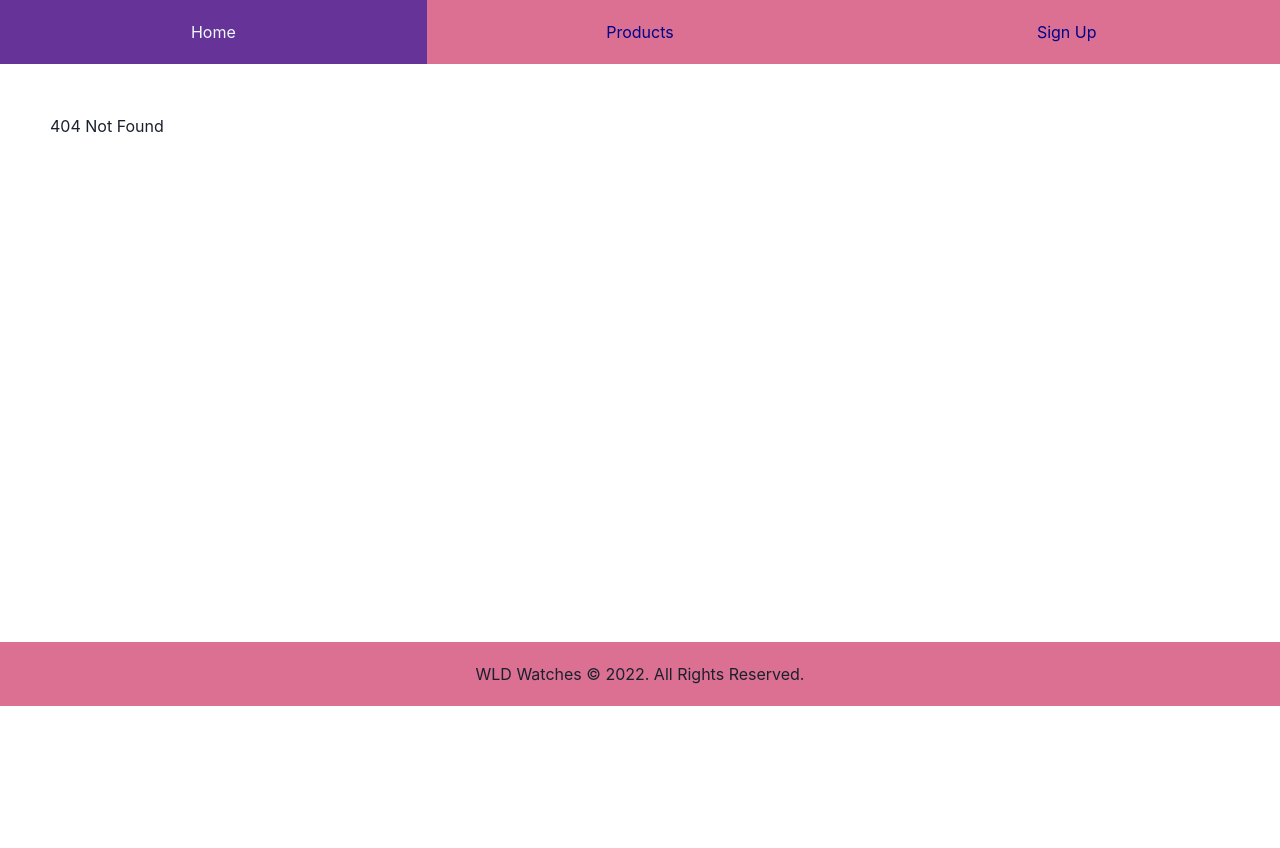
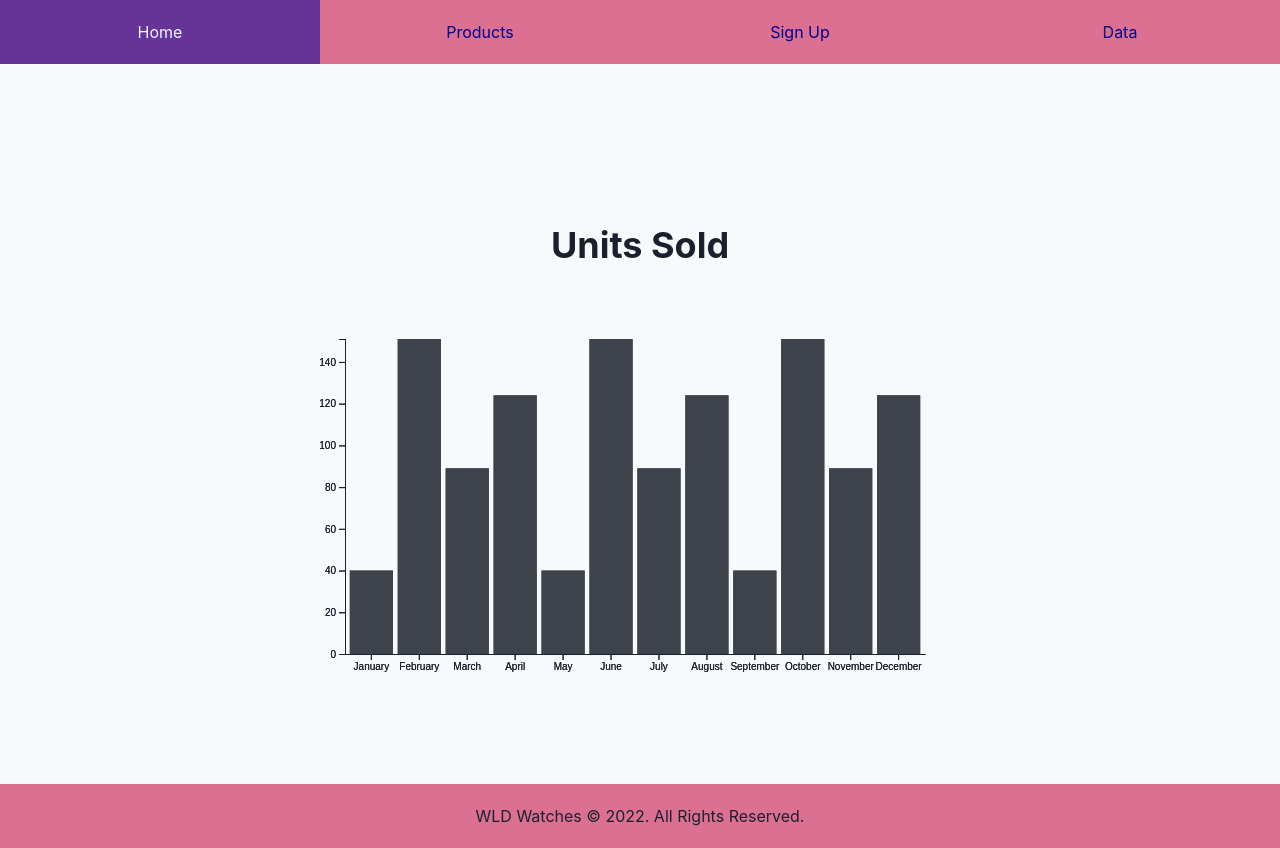
Before and after one commit to GYFoo/WebDev_Trial, a React (Create React App) app in the folder react-app-example/: page /sales-data in a window 1280 px wide. Before the commit this address had no page. Before the commit the page ends 800 px from the top, so only its background shows below. Built offline with nearby package versions, Linux system fonts and the light colour scheme.

Commit message:
codes for d3

```diff
--- a/react-app-example/package.json
+++ b/react-app-example/package.json
@@ -15,6 +15,7 @@
     "@testing-library/react": "^13.3.0",
     "@testing-library/user-event": "^13.5.0",
     "axios": "^0.27.2",
+    "d3": "^7.6.1",
     "formik": "^2.2.9",
     "react": "^18.2.0",
     "react-dom": "^18.2.0",
--- a/react-app-example/src/App.css
+++ b/react-app-example/src/App.css
@@ -96,6 +96,14 @@
   border-radius: 5px;
 }
 
+#d3demo {
+  width: 100vw;
+  height: 50vh;
+  margin: auto;
+  width: 50%;
+  text-align: center;
+}
+
 @keyframes App-logo-spin {
   from {
     transform: rotate(0deg);
--- a/react-app-example/src/App.js
+++ b/react-app-example/src/App.js
@@ -15,6 +15,7 @@ import HomeScreen from './screens/HomeScreen';
 import ProductsScreen from './screens/ProductsScreen';
 import SignUp from './screens/SignUp';
 import LoginScreen from './screens/Login';
+import DataScreen from './screens/DataVisualization';
 import { ChakraProvider } from '@chakra-ui/react';
 
 function App() {
@@ -27,6 +28,7 @@ function App() {
           <Routes>
             <Route exact path='/' element={<HomeScreen/>}/>
             <Route path="/products" element={<ProductsScreen/>}/>
+            <Route path="/sales-data" element={<DataScreen/>}/>
             <Route path="/sign-up" element={<SignUp/>}/>
             <Route path='/login' element={<LoginScreen/>}/>
             <Route path='*' element={<NoScreen/>}/>
--- a/react-app-example/src/components/NavBar.js
+++ b/react-app-example/src/components/NavBar.js
@@ -6,6 +6,7 @@ function NavBar() {
             <a href='/'>Home</a>
             <a href='/products'>Products</a>
             <a href='/sign-up'>Sign Up</a>
+            <a href="/sales-data">Data</a>
         </div>
     )
 }
--- /dev/null
+++ b/react-app-example/src/screens/DataVisualization.js
@@ -0,0 +1,108 @@
+
+import React, { useEffect, useRef, useState } from 'react';
+import { Heading, Flex } from '@chakra-ui/react'
+import * as d3 from 'd3';
+
+
+const sample = [
+        {category:'January', quantity: 40},
+        {category:'February', quantity: 151},
+        {category:'March', quantity: 89},
+        {category:'April', quantity: 124},
+		{category:'May', quantity: 40},
+        {category:'June', quantity: 151},
+        {category:'July', quantity: 89},
+        {category:'August', quantity: 124},
+		{category:'September', quantity: 40},
+        {category:'October', quantity: 151},
+        {category:'November', quantity: 89},
+        {category:'December', quantity: 124},
+]
+
+
+function DataScreen () {
+	const d3Chart = useRef()
+	// Ref for updating dimention
+	const [dimensions, setDimensions] = useState({
+		width: window.innerWidth,
+		height: window.innerHeight
+	})
+	// Ref for resize event update
+	const update = useRef(false)
+
+	useEffect(()=>{
+
+		// Listen for any resize event update
+		window.addEventListener('resize', ()=>{
+			setDimensions({
+				width: window.innerWidth,
+				height: window.innerHeight
+			})
+
+			// If resize, remove the previous chart
+			if(update.current){
+				d3.selectAll('g').remove()
+			} else {update.current = true}
+		})
+
+		// Draw chart using the data and updated dimensions
+		DrawChart(sample,dimensions)
+
+	})
+
+	const margin = {top: 40, right:5, bottom: 5, left:25}
+
+	function DrawChart(data){
+
+		const chartwidth = parseInt(d3.select('#d3demo').style('width')) - margin.left - margin.right
+		const chartheight = parseInt(d3.select('#d3demo').style('height')) - margin.top - margin.bottom
+
+
+		const svg = d3.select(d3Chart.current)
+						.attr('width', chartwidth + margin.left + margin.right)
+						.attr('height', chartheight + margin.top + margin.bottom)
+
+		// x scale
+		const x = d3.scaleBand()
+					.domain(d3.range(data.length))
+					.range([margin.left, chartwidth - margin.right])
+					.padding(0.1)
+
+		svg.append('g')
+			.attr('transform', 'translate(0,'+ chartheight + ')')
+			.call(d3.axisBottom(x).tickFormat(i=>data[i].category).tickSizeOuter(0))
+
+		const max = d3.max(data, function(d){return d.quantity})
+
+		// y scale
+		const y = d3.scaleLinear()
+					.domain([0, max])
+					.range([chartheight, margin.top])
+
+		svg.append('g')
+			.attr('transform', 'translate(' + margin.left + ',0)')
+			.call(d3.axisLeft(y))
+
+		// draw the bars
+		svg.append('g')
+			.attr('fill','#3e424b')
+			.selectAll('rect')
+			.data(data)
+			.join('rect')
+				.attr('x', (d, i) => x(i))
+				.attr('y', d => y(d.quantity))
+				.attr('height', d=>y(0)-y(d.quantity))
+				.attr('width', x.bandwidth())
+	}
+
+	return (
+		<Flex bg="gray.50" align="center" justify="center" h="90vh">
+			<div id='d3demo'>
+				<Heading pb={8}>Units Sold</Heading>
+				<svg ref={d3Chart}></svg>
+			</div>
+		</Flex>
+	)
+}
+
+export default DataScreen
```
Also changed, not shown: 1 other file (tests, documents, lock files or other folders).
